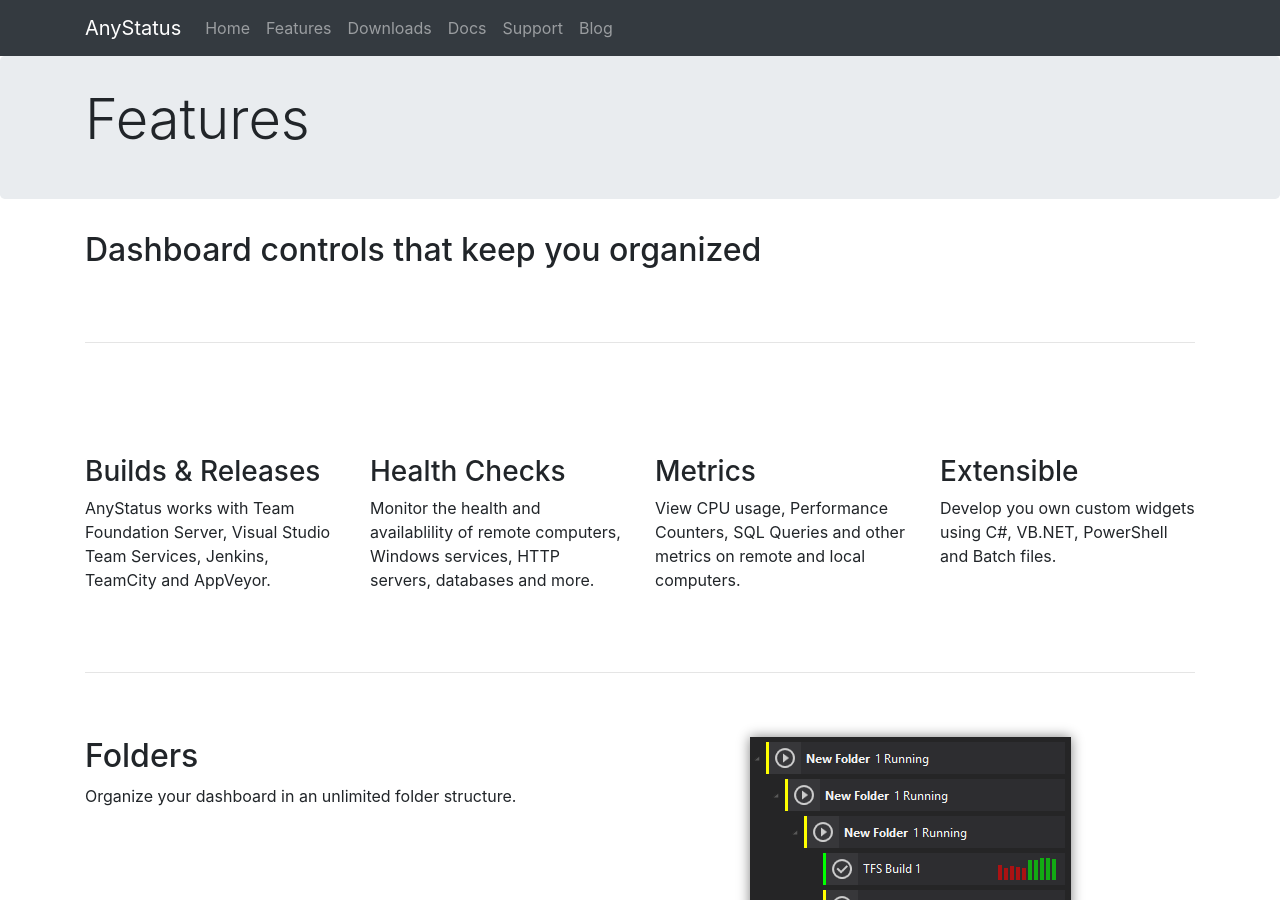
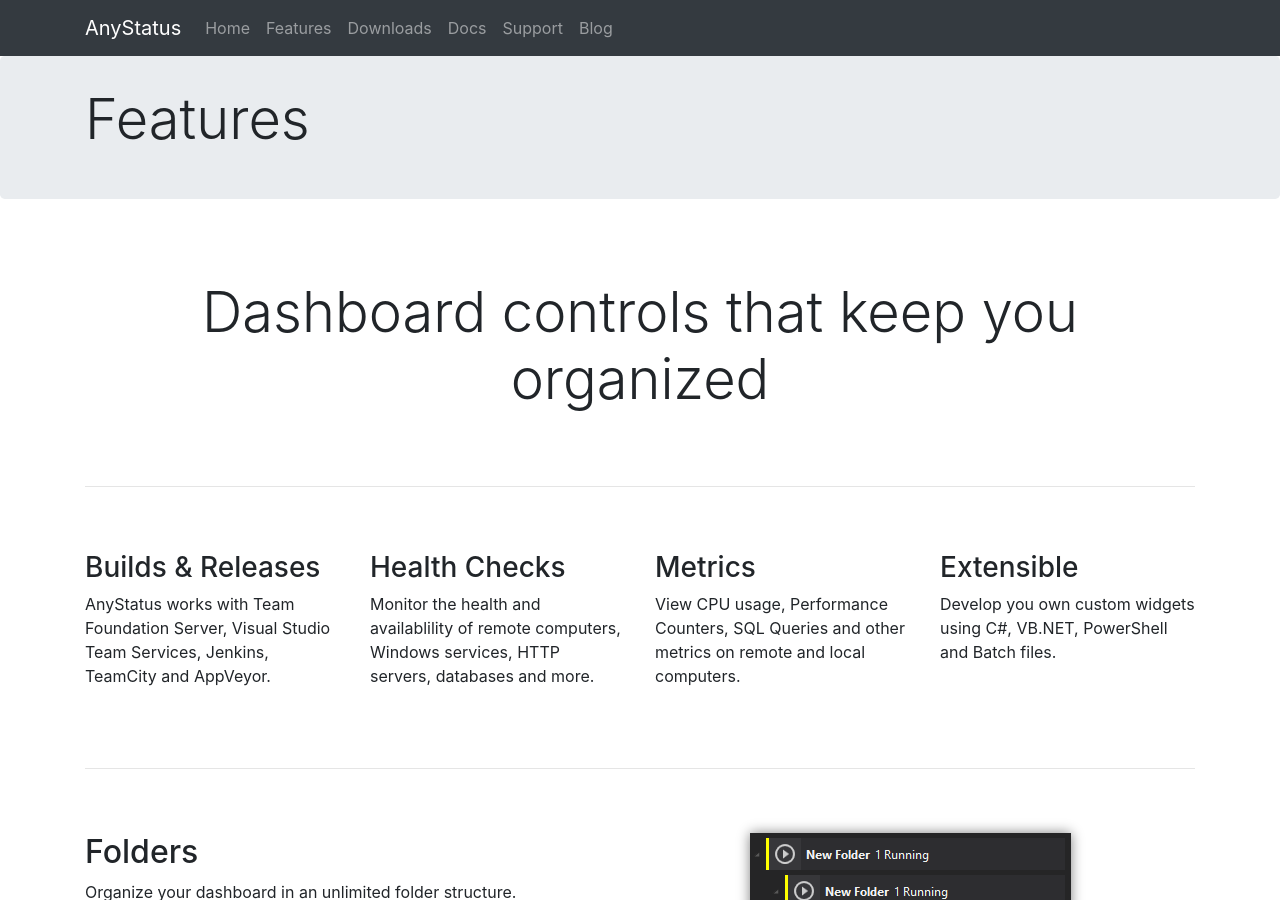
Before and after one commit to AnyStatus/anystatus.github.io, a Jekyll site: the page built from features.html, in a window 1280 px wide and 900 px high. Built offline with Jekyll 4.4.1, drawn with Linux system fonts in a browser that asks for light colours.

Commit message:
Update features.html

```diff
--- a/features.html
+++ b/features.html
@@ -3,17 +3,17 @@
 title: Features
 ---
 
-<div class="container">
+<div class="container pt-5">
     <div class="row">
-        <div class="col-md-12">
-            <h2>Dashboard controls that keep you organized</h2>
+        <div class="col-md-12 text-center">
+            <h1 class="display-4">Dashboard controls that keep you organized</h1>
         </div>
     </div>
 </div>
 
 <div class="container pt-5 pb-5"><hr /></div>
 
-<div class="container pt-5">
+<div class="container">
     <div class="row">
         <div class="col-md-3">
             <h3>Builds & Releases</h3>
```
